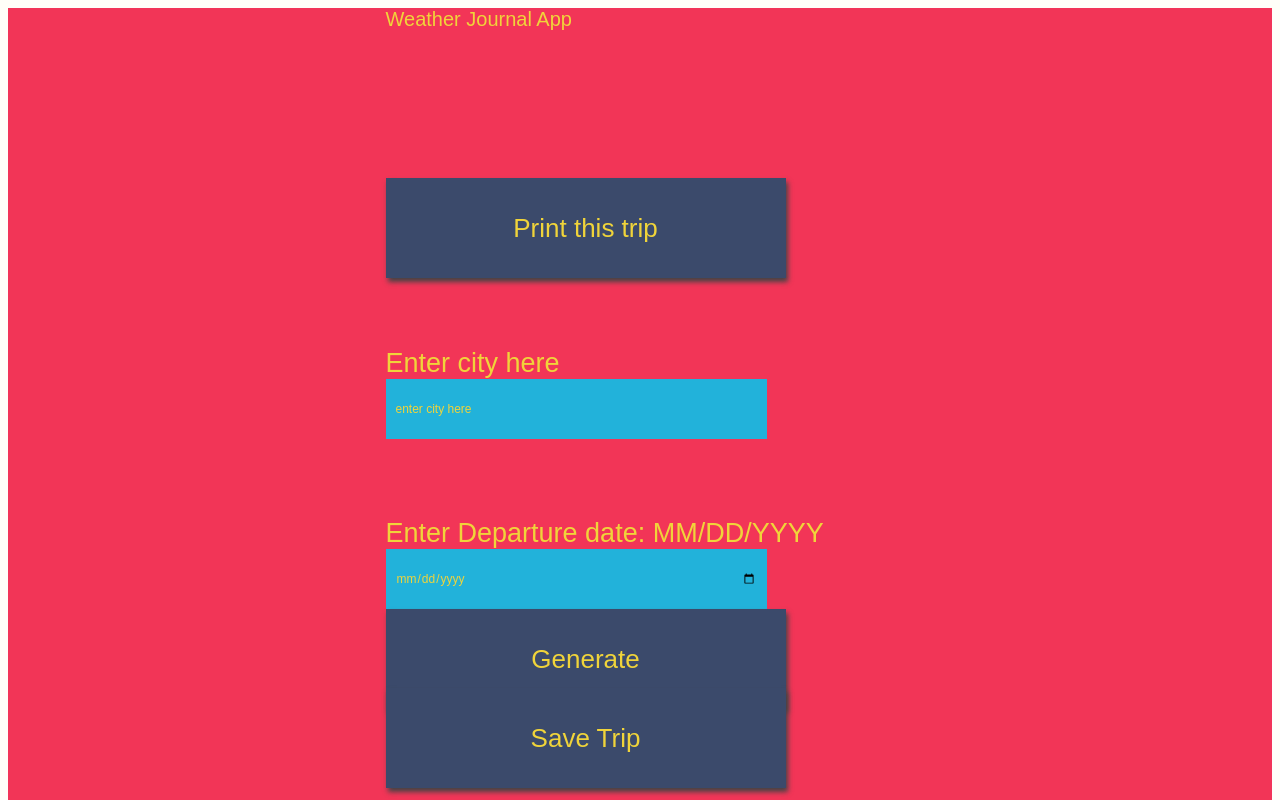
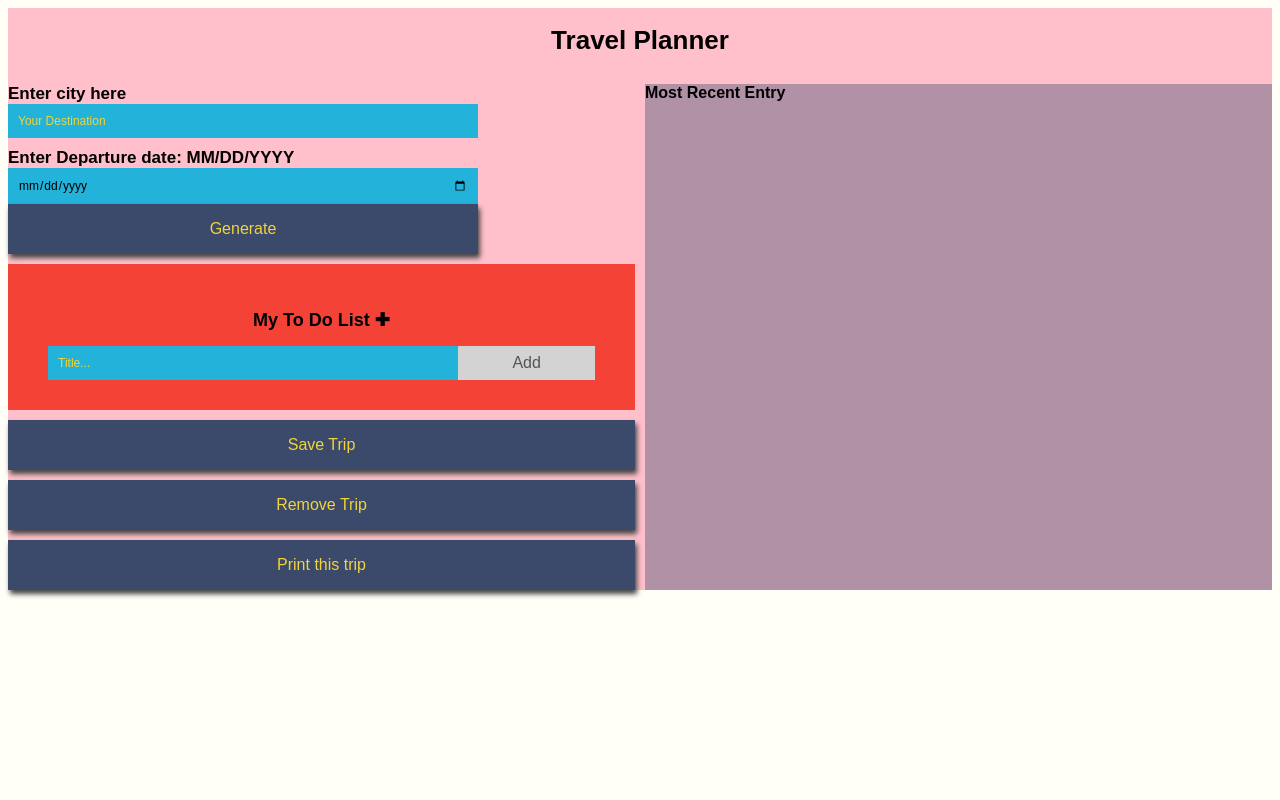
Before and after one commit to klalchev/UdacityCaptstoneProject, a website built with webpack: page src/client/views/index.html in a window 1280 px wide. Shown: the top 800 px of the page. Built offline with nearby package versions, Linux system fonts and the light colour scheme.

Commit message:
style: Formatting Grid Layout

```diff
--- a/src/client/js/app.js
+++ b/src/client/js/app.js
@@ -217,13 +217,13 @@ const updateUI = async () => {
         console.log(allData);
 
         document.getElementById('date').innerHTML ='Departing: ' + allData.date;
-        document.getElementById('temp').innerHTML ='Temperature: ' + allData.temp;
+        document.getElementById('temp').innerHTML ='Typical Temperature for this day is: ' + allData.temp;
         document.getElementById('trip').innerHTML ='My trip is to: ' + allData.trip + ', ' +allData.country;
         document.getElementById('desc').innerHTML =`Forecast: ${allData.description} <img src= https://www.weatherbit.io/static/img/icons/${allData.icon}.png></img>`;
         //document.getElementById('icon').innerHTML =`<img src= https://www.weatherbit.io/static/img/icons/${allData.icon}.png></img>`;
         //document.getElementById('country').innerHTML ='Country: ' + allData.country;
         //document.getElementById('content').innerHTML = 'Feeling: ' + allData.fav;
-        document.getElementById('image').innerHTML = `<img src=${allData.image} alt="trip destination"></img>`; // you can also add width=480px and height=309px- see NASA API fetch
+        document.getElementById('image').innerHTML = `<img src=${allData.image} alt="trip destination" width=480px and height=309px></img>`; // you can also add width=480px and height=309px- see NASA API fetch
         document.getElementById('region').innerHTML = "Region: " + allData.region;
         document.getElementById('language').innerHTML = "Language: " + allData.language;
         document.getElementById('currency').innerHTML = "Currency: " + allData.currency;
--- a/src/client/styles/style.scss
+++ b/src/client/styles/style.scss
@@ -5,83 +5,174 @@ body{
 
 #app{
     display: grid;
-    grid-auto-rows: minmax(150px, auto);
-    /* grid-template-columns:  */
+    /*grid-auto-rows: minmax(150px, auto);
+    grid-template-columns:
     height:100vh;
     background: #f23557;
     color: #f0d43a;
-    justify-content: center;
-    grid-gap: 1em;
-    font-size: 20px;
+    justify-content: center; */
+    grid-template-areas:
+        "heading heading"
+        "holderCity holder"
+        "holderDate holder"
+        "header holder"
+        "save holder"
+        "remove holder"
+        "print holder";
+    grid-template-columns: repeat(2, 1fr);
+    //grid-template-rows: repeat(7, 1fr);
+    grid-gap: 10px;
+    background: pink;
+    color: black;
+    font-size: 12px;
     font-family: 'Oswald', sans-serif;
 }
 
-.holder{
+h1 {
+    grid-area: heading;
+}
 
+.entry {
+    grid-area: holder;
 }
+
+.print {
+    grid-area: print;
+}
+
+.saveBtn {
+    grid-area: save;
+}
+
+.deleteBtn {
+    grid-area: remove;
+}
+
+.city {
+    grid-area: holderCity;
+}
+
+.feel {
+    grid-area: holderDate;
+}
+
+.header {
+    grid-area: header;
+}
+
+/*
+
+.print {
+    grid-area: print;
+}
+.image {
+    grid-area: image;
+}
+
+.title {
+    grid-area: title;
+}
+
+.trip {
+    grid-area: trip;
+}
+
+.region {
+    grid-area: region;
+}
+
+.date {
+    grid-area: date;
+}
+
+.departureDay {
+    grid-area: remTime;
+}
+
+.language {
+    grid-area: language;
+}
+
+.currency {
+    grid-area: currency;
+}
+
+.temp{
+    grid-area: temp;
+}
+
+
+.description{
+    grid-area: desc;
+}
+
+.header {
+    grid-area: header;
+}
+
+.city {
+    grid-area: holderCity;
+}
+
+.holderDate {
+    grid-area: holderDate;
+}
+
+.generateBtn {
+    grid-area: generate;
+    display: block;
+}
+
+.saveBtn {
+    grid-area: save;
+}
+
+.deleteBtn {
+    grid-area: remove;
+}
+*/
 
 .entry{
     background: rgba(59, 74, 107, .4);
 }
 
-#entryHolder{
-
-}
-
-#date{
-
-}
-
-#temp{
-
-}
-
-#content{
-
-}
-
-.headline {
-
-}
-.title{
-
-}
-
 /*  Basic Styling To Override Default For Basic HTML Elements */
 label{
     display:block;
-    font-size: 27px;
+    font-size: 17px;
+    font-weight: bold;
 }
 
 input{
     display:block;
-    height: 60px;
-    width: 320px;
+    //height: 50px;
+    //width: 20px;
     background:#22b2da;
-    color: #f0d43a;
+    color:black;
     font-size: 20px;
     font-family: 'Oswald', sans-serif;
     border: none;
 }
 
 button{
-    width: 400px;
-    height: 100px;
+    //width: 150px;
+    height: 50px;
     background: #3b4a6b;
     color: #f0d43a;
-    font-size: 26px;
+    font-size: 16px;
     font-family: 'Oswald', sans-serif;
     border: none;
     box-shadow: 2px 4px 5px #444;
 }
 h1{
-    font-size: 36px;
+    font-size: 26px;
+    text-align: center;
 }
 
 textarea{
     background:#22b2da;
     color: #f0d43a;
-    font-size: 20px;
+    font-size: 10px;
     font-family: 'Oswald', sans-serif;
 }
 /* Reset style for HTML element on active to have no border*/
@@ -109,3 +200,12 @@ button:focus {
     font-family: 'Oswald', sans-serif;
 
 }
+
+#generate {
+    width:470px;
+}
+
+.title {
+    font-size: 16px;
+    font-weight: bold;
+}
--- a/src/client/styles/toDoStyling.scss
+++ b/src/client/styles/toDoStyling.scss
@@ -14,7 +14,7 @@
     cursor: pointer;
     //position: relative;
     padding: 12px 8px 12px 40px;
-    background: yellow;
+    background: lightgrey;
     font-size: 12px;
     transition: 0.2s;
 
@@ -73,7 +73,7 @@
   .header {
     background-color: #f44336;
     padding: 30px 40px;
-    color: white;
+    color: black;
     text-align: center;
   }
 
@@ -97,9 +97,9 @@
 
   /* Style the "Add" button */
   .addBtn {
-    padding: 10px;
+    padding: 8px;
     width: 25%;
-    background: #d9d9d9;
+    background: lightgray;
     color: #555;
     float: left;
     text-align: center;
--- a/src/client/views/index.html
+++ b/src/client/views/index.html
@@ -8,36 +8,36 @@
 </head>
  <body>
 <div id = "app">
-  <div class ="holder headline">
-    Weather Journal App
-  </div>
-  <button onclick="window.print()">Print this trip</button>
+  <h1 class ="holder headline">
+    Travel Planner
+  </h1>
+  <button class ="print" onclick="window.print()">Print this trip</button>
   <div class ="holder city">
     <label for="city">Enter city here</label>
-    <input type="text" id="city" placeholder="enter city here">
+    <input type="text" id="city" placeholder="Your Destination">
   </div>
   <div class ="holder feel">
-    <label for="departure">Enter Departure date: MM/DD/YYYY</label>
-    <!--<textarea class= "myInput" id="departure" placeholder="Enter your departure date here" rows="9" cols="50"></textarea>-->
-    <input type="date" class="myInput" id="departure" placeholder="Enter your departure date here" max="2021-12-31" rows="9" cols="50"> <!--Consider using input type=date for your date input in the HTML form. You will thank yourself as a developer -- it makes adding dates way easier-->
+      <label for="departure">Enter Departure date: MM/DD/YYYY</label>
+      <!--<textarea class= "myInput" id="departure" placeholder="Enter your departure date here" rows="9" cols="50"></textarea>-->
+      <input type="date" class="myInput" id="departure" placeholder="Enter your departure date here" max="2021-12-31" rows="9" cols="50"> <!--Consider using input type=date for your date input in the HTML form. You will thank yourself as a developer -- it makes adding dates way easier-->
     <button id="generate" type = "submit"> Generate </button>
   </div>
-  <button id ="save">Save Trip</button>
-  <button id ="delete">Remove Trip</button>
+  <button class ="saveBtn" id ="save">Save Trip</button>
+  <button class ="deleteBtn" id ="delete">Remove Trip</button>
   <div class ="holder entry">
-    <div class = "title">Most Recent Entry</div>
+    <div class ="title">Most Recent Entry</div>
     <div id = "entryHolder">
       <div id= "image"></div>
-      <div id = "temp"></div>
-      <div id = "trip"></div>
-      <div id = "date"></div>
-      <div id = "desc"></div>
+      <div class ="temp" id = "temp"></div>
+      <div class ="trip" id = "trip"></div>
+      <div class ="date" id = "date"></div>
+      <div class ="description" id = "desc"></div>
       <div id = "icon"></div>
       <div id = "country"></div>
-      <div id = "departureDay"></div>
-      <div id = "region"></div>
-      <div id = "language"></div>
-      <div id = "currency"></div>
+      <div class ="departureDay" id = "departureDay"></div>
+      <div class ="region" id = "region"></div>
+      <div class ="language" id = "language"></div>
+      <div class ="currency" id = "currency"></div>
     </div>
   </div>
 
```
